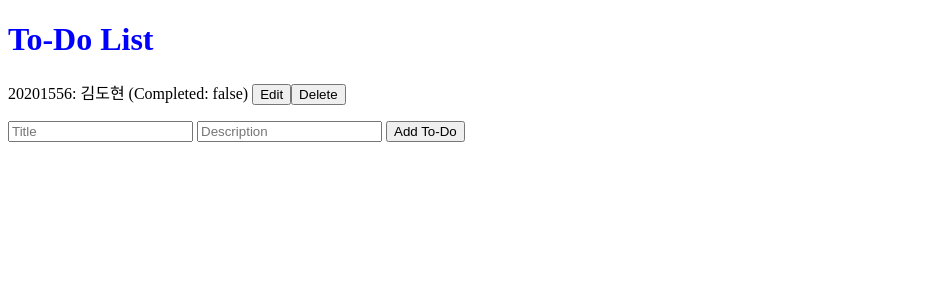
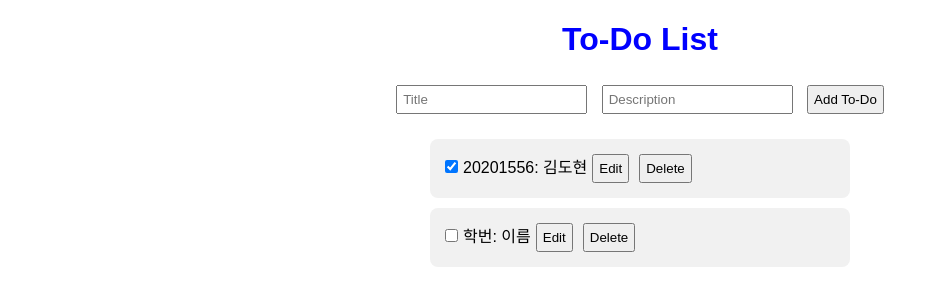
Before and after one commit to irionura52/FastApi-Todos, a FastAPI app: page / in a window 1280 px wide. Shown: the top 306 px of the page, without its empty margins (0-939 px from the left). Run offline with FastAPI, Linux system fonts and the light colour scheme.

Commit message:
3rdcenterui

```diff
--- a/templates/index.html
+++ b/templates/index.html
@@ -5,27 +5,43 @@
     <meta name="viewport" content="width=device-width, initial-scale=1.0">
     <title>To-Do List</title>
     <style>
+        body {
+            text-align: center;
+            font-family: Arial, sans-serif;
+        }
         h1 {
             color: blue;
+        }
+        form {
+            margin-bottom: 20px;
+        }
+        input, button {
+            padding: 5px;
+            margin: 5px;
         }
         ul {
             list-style: none;
             padding: 0;
         }
         li {
-            color: black;
             font-size: 16px;
+            margin: 10px auto;
+            max-width: 400px;
+            text-align: left;
+            background-color: #f1f1f1;
+            padding: 10px;
+            border-radius: 8px;
         }
     </style>
 </head>
 <body>
     <h1>To-Do List</h1>
-    <ul id="todo-list"></ul>
     <form id="todo-form">
         <input type="text" id="title" placeholder="Title" required>
         <input type="text" id="description" placeholder="Description" required>
         <button type="submit">Add To-Do</button>
     </form>
+    <ul id="todo-list"></ul>
 
     <script>
         async function fetchTodos() {
@@ -38,21 +54,45 @@
 
                 todos.forEach(todo => {
                     const li = document.createElement('li');
-                    li.innerHTML = `${todo.title}: ${todo.description} (Completed: ${todo.completed}) `;
 
-                    // Edit 버튼 추가
+                    // 체크박스
+                    const checkbox = document.createElement('input');
+                    checkbox.type = 'checkbox';
+                    checkbox.checked = todo.completed;
+                    checkbox.onchange = async () => {
+                        const updatedTodo = { ...todo, completed: checkbox.checked };
+                        try {
+                            await fetch(`/todos/${todo.id}`, {
+                                method: 'PUT',
+                                headers: {
+                                    'Content-Type': 'application/json'
+                                },
+                                body: JSON.stringify(updatedTodo)
+                            });
+                            fetchTodos();
+                        } catch (error) {
+                            console.error("Failed to update checkbox:", error);
+                        }
+                    };
+
+                    const span = document.createElement('span');
+                    span.textContent = `${todo.title}: ${todo.description}`;
+
+                    li.appendChild(checkbox);
+                    li.appendChild(span);
+
+                    // Edit 버튼
                     const editButton = document.createElement('button');
                     editButton.textContent = "Edit";
                     editButton.onclick = () => editTodo(todo);
+                    li.appendChild(editButton);
 
-                    // Delete 버튼 추가
+                    // Delete 버튼
                     const deleteButton = document.createElement('button');
                     deleteButton.textContent = "Delete";
                     deleteButton.onclick = () => deleteTodo(todo.id);
+                    li.appendChild(deleteButton);
 
-                    // 리스트에 버튼 추가
-                    li.appendChild(editButton);
-                    li.appendChild(deleteButton);
                     todoList.appendChild(li);
                 });
             } catch (error) {
@@ -66,7 +106,7 @@
             const description = document.getElementById('description').value;
 
             const newTodo = {
-                id: Date.now(), // 고유 ID 부여
+                id: Date.now(),
                 title,
                 description,
                 completed: false
@@ -75,9 +115,7 @@
             try {
                 const response = await fetch('/todos', {
                     method: 'POST',
-                    headers: {
-                        'Content-Type': 'application/json'
-                    },
+                    headers: { 'Content-Type': 'application/json' },
                     body: JSON.stringify(newTodo)
                 });
 
@@ -93,7 +131,6 @@
             }
         });
 
-        // Edit 기능
         async function editTodo(todo) {
             const newTitle = prompt("Edit Title:", todo.title);
             const newDescription = prompt("Edit Description:", todo.description);
@@ -101,15 +138,12 @@
                 alert("Title or Description is NULL!");
                 return;
             }
-            if (newTitle !== null && newDescription !== null) {
+
             const updatedTodo = { ...todo, title: newTitle, description: newDescription };
-
             try {
                 const response = await fetch(`/todos/${todo.id}`, {
                     method: 'PUT',
-                        headers: {
-                            'Content-Type': 'application/json'
-                        },
+                    headers: { 'Content-Type': 'application/json' },
                     body: JSON.stringify(updatedTodo)
                 });
 
@@ -122,9 +156,7 @@
                 console.error("Error updating todo:", error);
             }
         }
-        }
 
-        // Delete 기능
         async function deleteTodo(todoId) {
             try {
                 const response = await fetch(`/todos/${todoId}`, {
@@ -141,8 +173,7 @@
             }
         }
 
-        fetchTodos();  // 페이지 로드 시 To-Do 리스트 가져오기
+        fetchTodos();  // 페이지 로드시 초기 데이터 로드
     </script>
-
 </body>
 </html>
--- a/todo.json
+++ b/todo.json
@@ -3,6 +3,12 @@
         "id": 1742144198556,
         "title": "20201556",
         "description": "\uae40\ub3c4\ud604",
+        "completed": true
+    },
+    {
+        "id": 1742753089643,
+        "title": "\ud559\ubc88",
+        "description": "\uc774\ub984",
         "completed": false
     }
 ]
```
Lines whose indentation alone changed are shown as unchanged.
